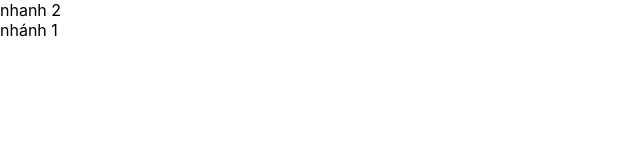
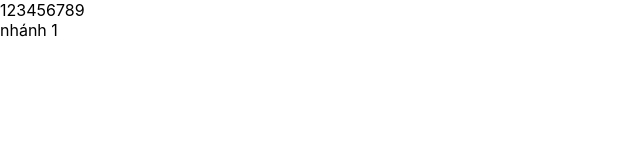
Before and after one commit to TranAnhTuan1202/my-app, a React (Create React App) app: page / in a window 1280 px wide. Shown: the top 160 px of the page, without its empty margins (0-640 px from the left). Built offline with nearby package versions, Linux system fonts and the light colour scheme.

Commit message:
test revert

```diff
--- a/src/pages/Home.js
+++ b/src/pages/Home.js
@@ -2,7 +2,8 @@
 function Home() {
   return (
     <div >
-      nhanh 2
+      123456789
+
 
 
     </div>
```
